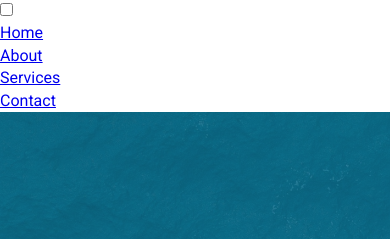
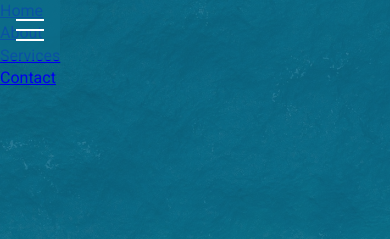
Before and after one commit to AlexDanicic/Hamburger-Menu-Overlay-1, a plain HTML site: page index.html in a window 390 px wide. Shown: the top 239 px of the page. Drawn offline with Linux system fonts and the light colour scheme.

Commit message:
menu css hamburger part finished

```diff
--- a/css/menu.css
+++ b/css/menu.css
@@ -0,0 +1,59 @@
+.menu-wrap {
+    position: fixed;
+    top: 0;
+    left: 0;
+    z-index: 1;
+}
+
+.menu-wrap .toggler {
+    position: absolute;
+    top: 0;
+    left: 0;
+    z-index: 2;
+    cursor: pointer;
+    width: 50px;
+    height: 50px;
+    opacity: 0;
+}
+
+.menu-wrap .hamburger {
+    position: absolute;
+    top: 0;
+    left: 0;
+    z-index: 1;
+    width: 60px;
+    height: 60px;
+    padding: 1rem;
+    background: var(--primary-color);
+    display: flex;
+    align-items: center;
+    justify-content: center;
+}
+
+/* Hamburger Line */
+.menu-wrap .hamburger > div {
+    position: relative;
+    flex: none;
+    width: 100%;
+    height: 2px;
+    background: #fff;
+    display: flex;
+    align-items: center;
+    justify-content: center;
+}
+
+/* To make another two lines on hamburger menu, use the before and after pseudo class selectors */
+.menu-wrap .hamburger > div::before,
+.menu-wrap .hamburger > div::after {
+    content: '';
+    position: absolute;
+    z-index: 1;
+    top: -10px;
+    width: 100%;
+    height: 2px;
+    background: inherit;
+}
+
+.menu-wrap .hamburger > div::after {
+    top: 10px;
+}
--- a/css/style.css
+++ b/css/style.css
@@ -1,6 +1,6 @@
 :root {
     --primary-color: rgba(13, 110, 139, 0.75);
-    --secondary-color: rgba(233, 146, 32, 0.9);
+    --secondary-color: rgba(233, 148, 32, 0.9);
     --overlay-color: rgba(24, 39, 251, 0.85);
     --menu-speed: 0.75s;
 }
```
